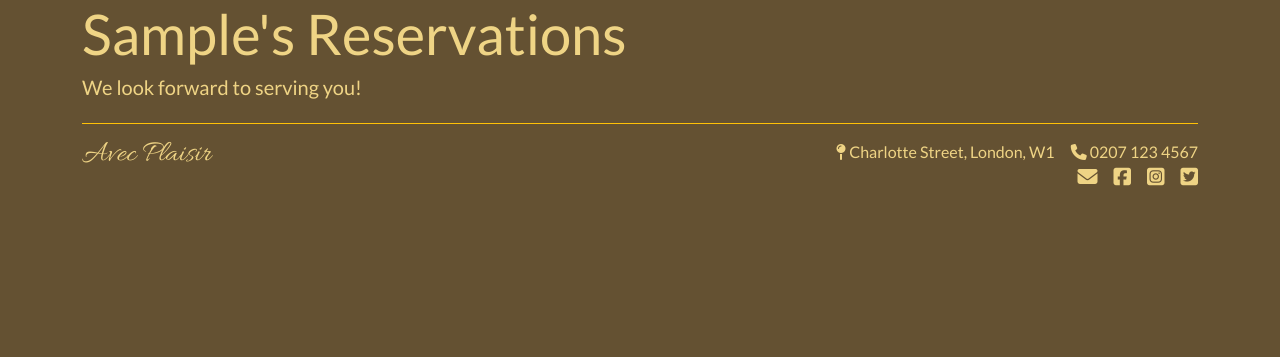
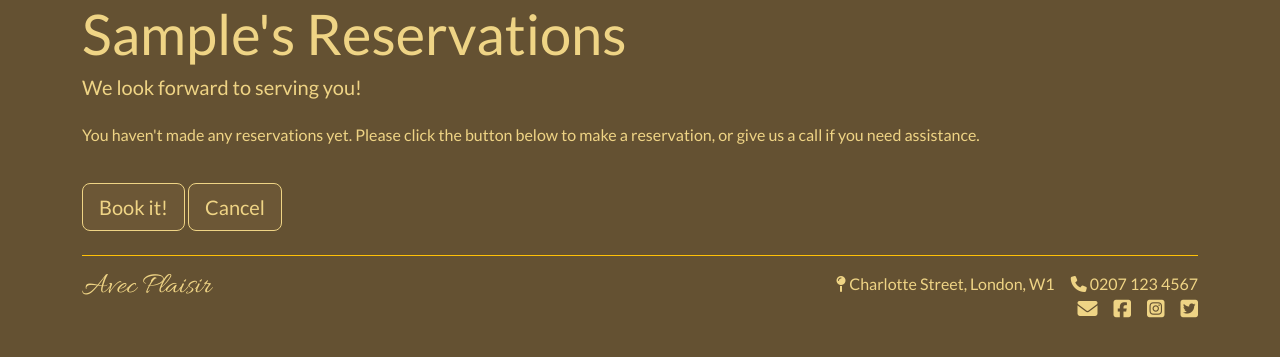
Before and after one commit to leah-jala/PP4-Avec-Plaisir, a Django app: page /bookings/myReservations/ in a window 1280 px wide. Shown: the part 100-457 px from the top of the page. Run offline with Django 3.2, Linux system fonts and the light colour scheme; the visitor is signed in with stand-in values (Sample User, id 1); data that the repository does not hold is empty; some libraries are stand-ins or nearby versions.

Commit message:
Edit reservation template for case of no reservations.

```diff
--- a/bookings/templates/bookings/myReservations.html
+++ b/bookings/templates/bookings/myReservations.html
@@ -1,12 +1,11 @@
 {% extends "base.html" %}
 {% block content %}
 {% if user.is_authenticated %}
-
-
 <div class="container">
     <h1 class="display-4">{{ user.first_name }}'s Reservations</h1>
     <h3 class="lead">We look forward to serving you!</h3>
 </div>
+    {% if reservations %}
         {% for reservation in reservations %}
         <div class="container">
             <div class="jumbtron">
@@ -28,21 +27,28 @@
                     </div>
                     <div class="row align-items-start">
                         <div class="col">
-                    <a href="{% url 'update_reservation' reservation.pk %}" class="btn btn-outline-light btn-sm">Edit</a>
-                    <a href="{% url 'delete_reservation' reservation.pk %}" class="btn btn-outline-light btn-sm">Delete</a>
+                            <a href="{% url 'update_reservation' reservation.pk %}"
+                                class="btn btn-outline-light btn-sm">Edit</a>
+                            <a href="{% url 'delete_reservation' reservation.pk %}"
+                                class="btn btn-outline-light btn-sm">Delete</a>
                         </div>
                     </div>
                 </div>
             </div>
             <hr class="my-4">
         </div>
+    {% endfor %}
+    {% else %}
+    <div class="container mt-4">
+        <p>You haven't made any reservations yet. Please click the button below
+            to make a reservation, or give us a call if you need assistance.</p>
+        <button type="submit" class="btn btn-signup btn-lg">Book it!</button>
+        <a class="btn btn-outline-light btn-lg" aria-current="page" href="{% url 'create_reservation' %}">
+            <span class="nav-colors">Cancel</span></a>
+    </div>
 
-{% endfor %}
-
+    {% endif %}
 {% else %}
 <div class="container">Hello, guest! Please sign-in to view your reservations.</div>
-
 {% endif %}
 {% endblock %}
-
-<!-- Replace Href with {% url 'edit_reservation' reservation.pk %} after view is created. -->
```
Lines whose indentation alone changed are shown as unchanged.
